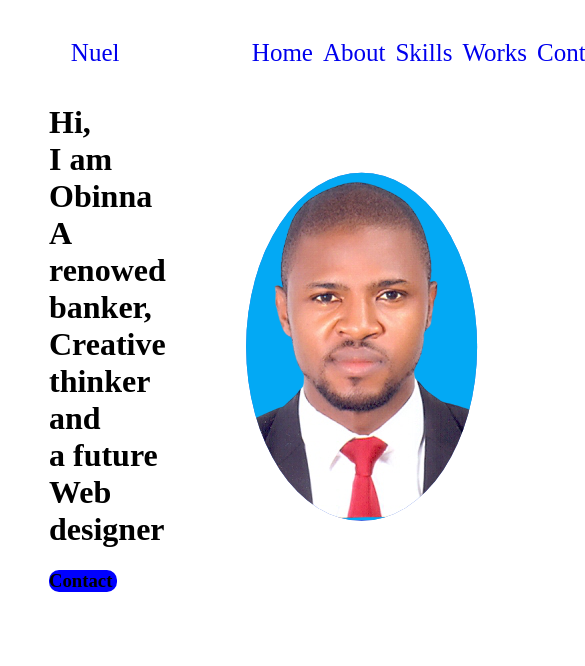
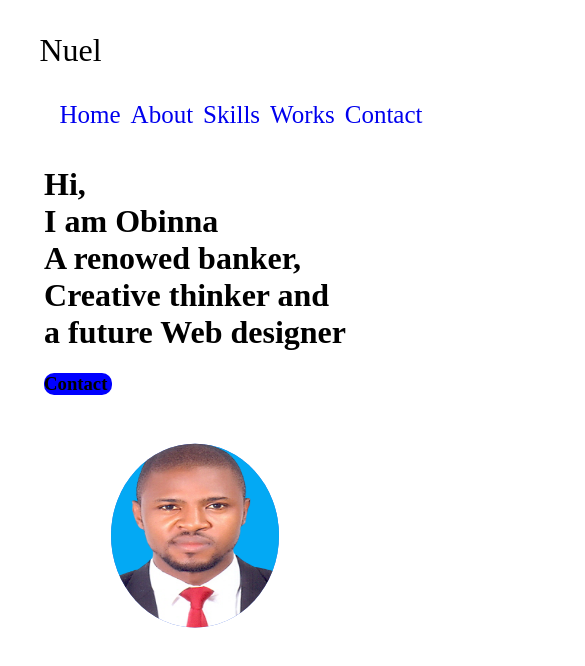
Before and after one commit to nuel87/nuel87.github.io, a plain HTML site: page index.html in a window 390 px wide. Shown: the top 666 px of the page, 585 px wide, since content can reach past the window. Drawn offline with Linux system fonts and the light colour scheme.

Commit message:
my project

```diff
--- a/index.html
+++ b/index.html
@@ -10,8 +10,8 @@
 <body>
     <nav>
 <div class="list">
+    <p>Nuel</p>
 <ul>
-<li class="left"><a href="#">Nuel</a></li>
 <li class="Right"><a href="#">Home</a></li>
 <li class="Right"><a href="#">About</a></li>
 <li class="Right"><a href="#">Skills</a></li>
@@ -32,10 +32,6 @@
 
     <h3 class="contact">Contact</h3>
 </header></div>
-<div class="passport" ><p><img src="passport12.png" alt="My passport"></p></div>
+<div class="passport" ><img src="passport12.png" alt="My passport"></div>
 
 </div>
-
-
-</body>
-</html>
--- a/styles.css
+++ b/styles.css
@@ -1,3 +1,7 @@
+.list{
+    display: flex;
+    gap: 10px;
+    }
     .list ul{
         display: flex;
         gap: 10px;
@@ -5,9 +9,13 @@ gap: 10px;
     .list li{
     list-style-type: none;
     }
+    .list p{
+        font-weight: 500;
+        font-size: 2em;
+    }
     .Right {
     position: relative;
-left: 42%;
+    left: 82%;
 
     }
     .left{
@@ -36,11 +44,60 @@ background-color: royalblue
 
     }
     body{
-margin: 10%;
+    margin: 5%;
 
     }
     .list a{
     text-decoration: none;
     font-size: 25px;
+    }
+    .foot{
+        display: flex;
 
         }
+        .foot img{
+            width: 40px;
+            height: 40px;
+
+
+        }
+
+
+    @media only screen and (max-width: 720px){
+        .passport{
+
+            background-color: royalblue;
+           }
+
+    .passport img{
+        height: 200px;
+        width: 200px;
+    }
+    .Right {
+        position: static;
+
+        }
+    .left{
+            position: static;
+
+            }
+
+    .list{
+        display: block;
+    }
+    .list p{
+        padding-left: 20px;
+    }
+    .details{
+        display: flex;
+       flex-direction: column;
+        gap: 20px;
+        column-gap: 20%;
+        align-items: center;
+        margin:10px;
+
+        }
+        .foot{
+            padding-left: 100px;
+        }
+    }
```
Also changed, not shown: design2.jpg (added), instagram.jpg (added), linked in.png (added). Lines whose indentation alone changed are shown as unchanged.
